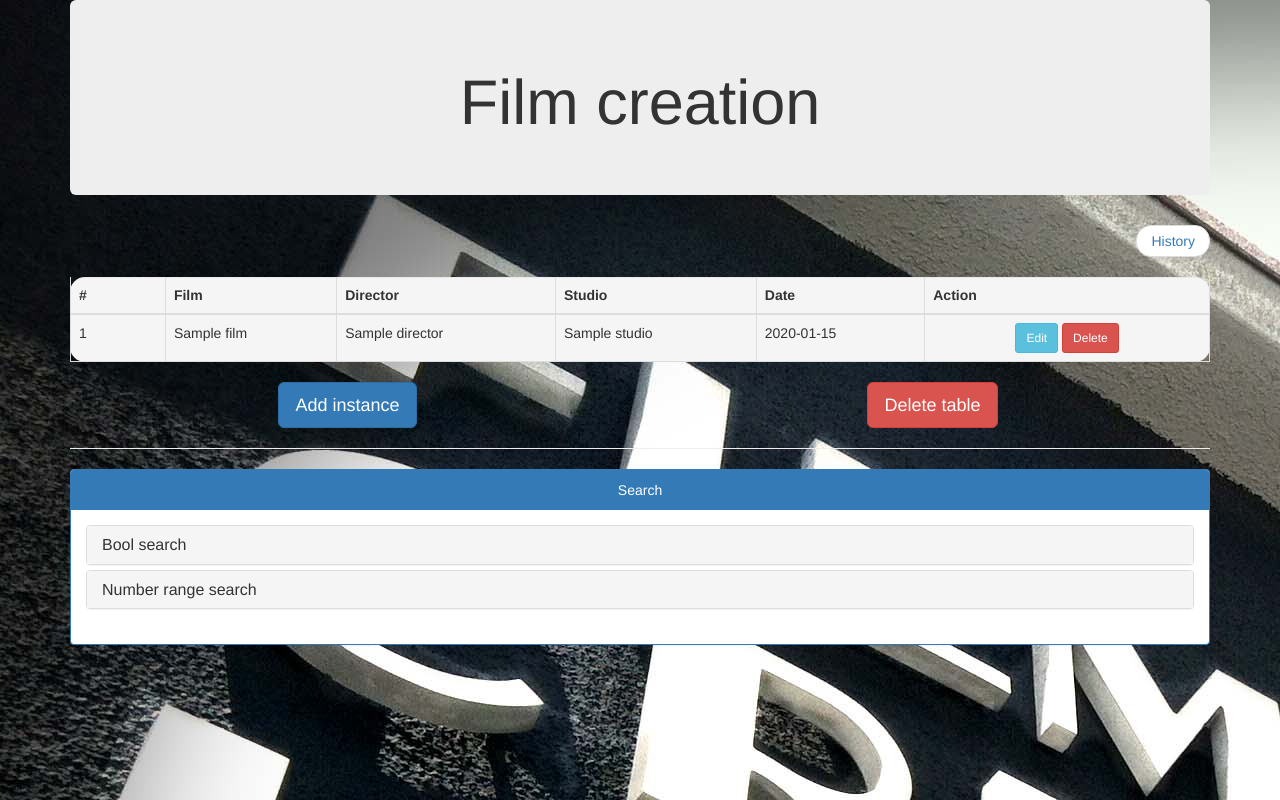
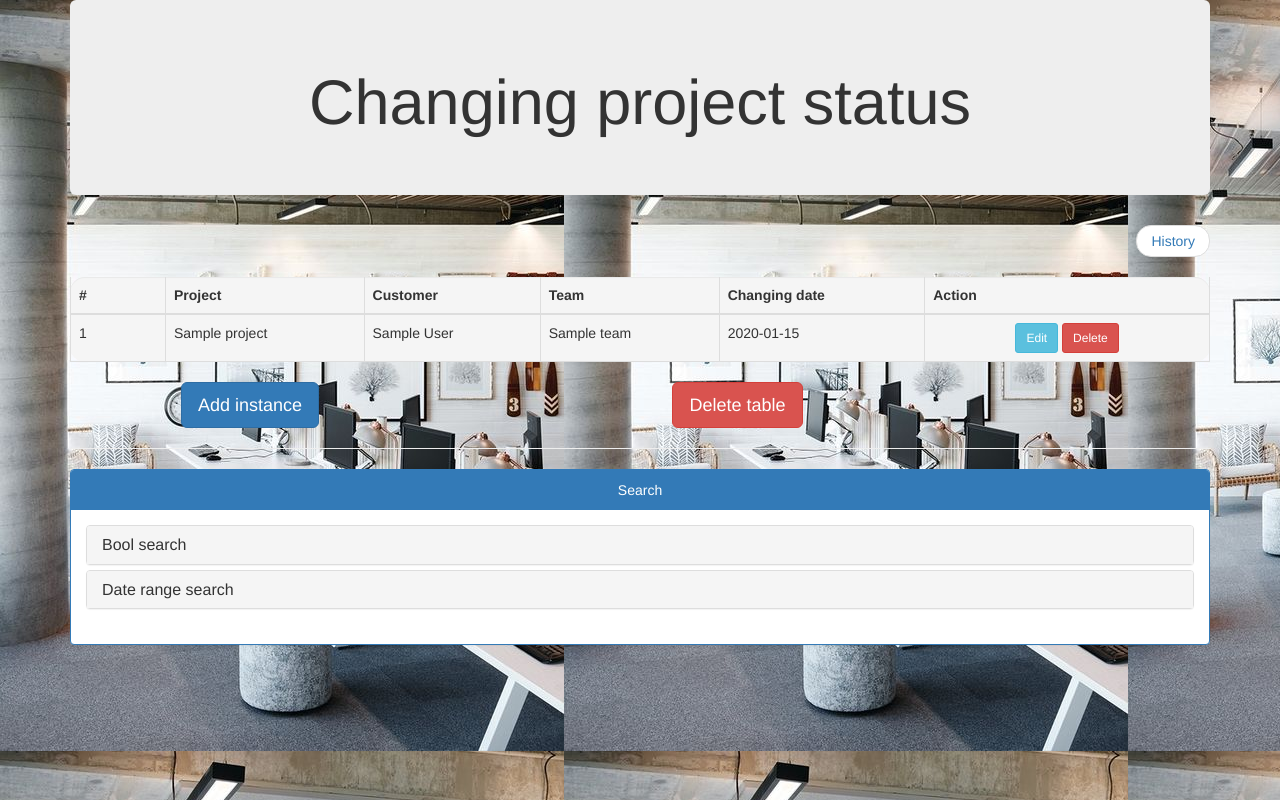
Before and after one commit to LinaDovhaniuk/KPIDataBase, a Django app: page / in a window 1280 px wide. Run offline with Django 3.2, Linux system fonts and the light colour scheme; tables that the repository leaves empty hold one stand-in row (values such as "Sample post"); some libraries are stand-ins or nearby versions.

Commit message:
update_lab3

```diff
--- a/Lab3/Lab3App/static/Lab3App/Javascript/index.js
+++ b/Lab3/Lab3App/static/Lab3App/Javascript/index.js
@@ -34,20 +34,12 @@ $(function () {
             });
 
             $.get('/api/dimensions_names/', function (data) {
-                films = data.data.films;
-                studios = data.data.studios;
-                directors = data.data.directors;
+                projects = data.data.projects;
+                customers = data.data.customers;
+                teams = data.data.teams;
             });
         }
     });
-});
-
-$(document).ajaxStart(function() {
-    $("#loading").show();
-});
-
-$(document).ajaxStop(function () {
-    $('#loading').hide();
 });
 
 //region POSTING
@@ -61,9 +53,9 @@ $('#newInstanceBtn').on('click', function () {
                 classType: "createBtn"
             },
             fact: {
-                films: films,
-                directors: directors,
-                studios: studios
+                projects: projects,
+                customers: customers,
+                teams: teams
             }
         };
 
@@ -72,10 +64,10 @@ $('#newInstanceBtn').on('click', function () {
 
 $modalDiv.delegate('.createBtn', 'click', function () {
 
-    var data = {
-        filmId:$('#filmSelect').val(),
-        directorId:$('#directorSelect').val(),
-        studioId:$('#studioSelect').val()
+     var data = {
+        id_project:$('#projectSelect').val(),
+        id_customer:$('#customerSelect').val(),
+        id_team:$('#teamSelect').val()
     };
 
     $.ajax({
@@ -138,12 +130,12 @@ $factsTable.delegate('.updateBtnModal','click', function () {
         $fact[3].textContent
     ];
 
-    var filmsN = films.slice(),
-        dirN = directors.slice(),
-        studN = studios.slice();
-    filmsN = changedArray(filmsN, dimensions[0]);
-    dirN = changedArray(dirN, dimensions[1]);
-    studN = changedArray(studN, dimensions[2]);
+     var projectsN = projects.slice(),
+        customersN = customers.slice(),
+        teamsN = teams.slice();
+    projectsN = changedArray(projectsN, dimensions[0]);
+    customersN = changedArray(customersN, dimensions[1]);
+    teamsN = changedArray(teamsN, dimensions[2]);
 
     var data = {
         modal: {
@@ -153,9 +145,9 @@ $factsTable.delegate('.updateBtnModal','click', function () {
             classType: "updateBtn"
         },
         fact:{
-            films:filmsN,
-            directors:dirN,
-            studios:studN
+            projects:projectsN,
+            customers:customersN,
+            teams:teamsN
         }
     };
 
@@ -173,14 +165,14 @@ function changedArray( array, name) {
 $modalDiv.delegate('.updateBtn', 'click', function () {
 
     var selected = [
-        film=$('#filmSelect'),
-        dir=$('#directorSelect'),
-        stud=$('#studioSelect')
+        project=$('#projectSelect'),
+        customer=$('#customerSelect'),
+        team=$('#teamSelect')
     ];
     var data = {
-        filmId:selected[0].val(),
-        directorId:selected[1].val(),
-        studioId:selected[2].val()
+        id_project:selected[0].val(),
+        id_customer:selected[1].val(),
+        id_team:selected[2].val()
     },
         id = $(this).attr('data-id');
 
@@ -192,9 +184,9 @@ $modalDiv.delegate('.updateBtn', 'click', function () {
         dataType:'json',
         success:function (result) {
             var fact = $('#fact'+id).children();
-            fact[1].textContent =result.fact['film__name'];
-            fact[2].textContent = result.fact['director__name'];
-            fact[3].textContent = result.fact['studio__name']
+            fact[1].textContent =result.fact['id_project__project_name'];
+            fact[2].textContent = result.fact['id_customer__customer_name'];
+            fact[3].textContent = result.fact['id_team__team_name']
         },
         error: function () {
             alert("Error while updating data!")
@@ -218,6 +210,7 @@ $('#truncateBtnModal').on('click', function () {
 
 $modalDiv.delegate('.truncateBtn', 'click', function () {
     $('#loadFilesBtn').prop('disabled', false);
+
     $.ajax({
         type:'delete',
         url:'/api/facts/',
@@ -239,17 +232,18 @@ $modalDiv.delegate('.truncateBtn', 'click', function () {
 
 //region BOOL
 
-$('#searchOscar').on('click', function () {
+$('#searchFinished').on('click', function () {
 
-    var value = $('#oscar').val();
-    $('#searchOscarTable').show();
+    var value = $('#finish_status').val();
+    $('#searchFinishedTable').show();
     $.ajax({
         type: 'get',
-        url: '/api/search/directors/?oscar='+value,
+        url: '/api/search/projects/?finish_status='+value,
         success:function (result) {
-            $('#searchOscarTBody').children().remove();
-            $.each(result.directors, function (i, obj) {
-                $('#searchOscarTBody').append(Mustache.render(oscarTemplate, obj));
+        console.log(result)
+            $('#searchFinishTBody').children().remove();
+            $.each(result.projects, function (i, obj) {
+                $('#searchFinishTBody').append(Mustache.render(finishedTemplate, obj));
             });
         }
     });
@@ -257,7 +251,7 @@ $('#searchOscar').on('click', function () {
 
 //endregion
 
-//region NUMBER RANGE
+//region Date RANGE
 
 $('#searchRange').on('click', function () {
 
@@ -266,11 +260,11 @@ $('#searchRange').on('click', function () {
     $('#searchRangeTable').show();
     $.ajax({
         type:'get',
-        url:'/api/search/films/?bottom='+bottom+
+        url:'/api/search/customers/?bottom='+bottom+
             '&top='+top,
         success:function (result) {
             $('#searchRangeTBody').children().remove();
-            $.each(result.films, function (i, obj) {
+            $.each(result.customers, function (i, obj) {
                 $('#searchRangeTBody').append(Mustache.render(rangeTemplate, obj));
             });
         }
@@ -284,34 +278,33 @@ $('#searchRange').on('click', function () {
 //region TEMPLATES
 
 var factTemplate =
-    "<tr id='fact{{id}}'>" +
-    "   <td class='col-md-1'>{{id}}</td>" +
-    "   <td>{{film__name}}</td>" +
-    "   <td>{{director__name}}</td>" +
-    "   <td>{{studio__name}}</td>" +
-    "   <td>{{date}}</td>" +
+    "<tr id='fact{{id_changing}}'>" +
+    "   <td class='col-md-1'>{{id_changing}}</td>" +
+    "   <td>{{id_project__project_name}}</td>" +
+    "   <td>{{id_customer__customer_name}}</td>" +
+    "   <td>{{id_team__team_name}}</td>" +
+    "   <td>{{changing_date}}</td>" +
     "   <td class='col-md-3 text-center'>" +
-    "       <button data-id='{{id}}' class='updateBtnModal btn btn-info btn-sm'" +
+    "       <button data-id='{{id_changing}}' class='updateBtnModal btn btn-info btn-sm'" +
     "               data-toggle='modal' data-target='#cuModal'>Edit</button>\n" +
-    "       <button data-id='{{id}}' class='deleteBtnModal btn btn-danger btn-sm'" +
+    "       <button data-id='{{id_changing}}' class='deleteBtnModal btn btn-danger btn-sm'" +
     "               data-toggle='modal' data-target='#deletingModal'>Delete</button>" +
     "   </td>" +
     "</tr>";
 
-var oscarTemplate =
+var finishedTemplate =
     "<tr>" +
-    "   <td class='col-md-1'>{{id}}</td>" +
-    "   <td>{{name}}</td>" +
-    "   <td>{{country}}</td>" +
-    "   <td class='col-md-6'>{{bio}}</td>"+
+    "   <td class='col-md-1'>{{id_project}}</td>" +
+    "   <td>{{id_project__project_name}}</td>" +
+    "   <td class='col-md-6'>{{id_project__project_description}}</td>"+
     "</tr>";
 
 var rangeTemplate =
     "<tr>" +
-    "   <td class='col-md-1'>{{id}}</td>" +
-    "   <td>{{name}}</td>" +
-    "   <td>{{duration}}</td>" +
-    "   <td>{{budget}}</td>"+
+    "   <td class='col-md-1'>{{id_customer}}</td>" +
+    "   <td>{{id_customer__customer_name}}</td>" +
+    "   <td>{{id_customer__customer_email}}</td>" +
+    "   <td>{{id_customer__invitings_date}}</td>"+
     "</tr>";
 
 var deletingModalTemplate =
@@ -345,32 +338,32 @@ var cuModalTemlate =
     '           <div class="modal-body">\n' +
     '               <form class="form-horizontal">\n' +
     '                   <div class="form-group">\n' +
-    '                       <label class="control-label col-sm-2" for="filmSelect">Film:</label>\n' +
+    '                       <label class="control-label col-sm-2" for="projectSelect">Project:</label>\n' +
     '                           <div class="col-sm-10">\n' +
-    '                               <select class="form-control" id="filmSelect">\n' +
-    '                                   {{#fact.films}}' +
-    '                                       <option value="{{ id }}">{{ name }}</option>\n'+
-    '                                   {{/fact.films}}' +
+    '                               <select class="form-control" id="projectSelect">\n' +
+    '                                   {{#fact.projects}}' +
+    '                                       <option value="{{ id_project }}">{{ id_project__project_name }}</option>\n'+
+    '                                   {{/fact.projects}}' +
     '                               </select>\n' +
     '                           </div>\n' +
     '                   </div>\n' +
     '                   <div class="form-group">\n' +
-    '                       <label class="control-label col-sm-2" for="directorSelect">Director:</label>\n' +
+    '                       <label class="control-label col-sm-2" for="customerSelect">Customer:</label>\n' +
     '                           <div class="col-sm-10">\n' +
-    '                               <select class="form-control" id="directorSelect">\n' +
-    '                                   {{#fact.directors}}' +
-    '                                       <option value="{{ id }}">{{ name }}</option>\n'+
-    '                                   {{/fact.directors}}' +
+    '                               <select class="form-control" id="customerSelect">\n' +
+    '                                   {{#fact.customers}}' +
+    '                                       <option value="{{ id_customer }}">{{ id_customer__customer_name }}</option>\n'+
+    '                                   {{/fact.customers}}' +
     '                               </select>\n' +
     '                           </div>\n' +
     '                   </div>\n' +
     '                   <div class="form-group">\n' +
-    '                       <label class="control-label col-sm-2" for="studioSelect">Studio:</label>\n' +
+    '                       <label class="control-label col-sm-2" for="teamSelect">Team:</label>\n' +
     '                           <div class="col-sm-10">\n' +
-    '                               <select class="form-control" id="studioSelect">\n' +
-    '                                   {{#fact.studios}}' +
-    '                                       <option value="{{ id }}">{{ name }}</option>\n'+
-    '                                   {{/fact.studios}}' +
+    '                               <select class="form-control" id="teamSelect">\n' +
+    '                                   {{#fact.teams}}' +
+    '                                       <option value="{{ id_team }}">{{ id_team__team_name }}</option>\n'+
+    '                                   {{/fact.teams}}' +
     '                               </select>\n' +
     '                           </div>\n' +
     '                   </div>\n' +
--- a/Lab3/Lab3App/templates/Lab3App/index.html
+++ b/Lab3/Lab3App/templates/Lab3App/index.html
@@ -14,13 +14,13 @@
         <script src="https://cdnjs.cloudflare.com/ajax/libs/mustache.js/2.3.0/mustache.min.js"></script>
     </head>
 
-    <body background="/static/Lab3App/background.jpg">
+    <body background="/static/Lab3App/back.jpg">
 
          <div class="container">
 
              <div class="jumbotron">
 
-                 <h1 class="text-center">Film creation</h1>
+                 <h1 class="text-center">Changing project status</h1>
              </div>
              <ul class="pager">
                  <li class="next"><a href="{% url 'Lab3App:history' %}">History</a></li>
@@ -30,10 +30,10 @@
                  <thead>
                  <tr>
                      <th class="col-md-1">#</th>
-                     <th >Film</th>
-                     <th >Director</th>
-                     <th >Studio</th>
-                     <th >Date</th>
+                     <th >Project</th>
+                     <th >Customer</th>
+                     <th >Team</th>
+                     <th >Changing date</th>
                      <th class="col-md-3">Action</th>
                  </tr>
                  </thead>
@@ -41,7 +41,7 @@
              </table>
 
              <div class="row">
-                 <div class="col-md-6 text-center">
+                 <div class="col-md-4 text-center">
                      <button id="newInstanceBtn" type="button" class="btn btn-primary btn-lg"
                              data-toggle="modal" data-target="#cuModal">
                          Add instance
@@ -54,11 +54,7 @@
                      </button>
                  </div>
              </div>
-             <div id="loading" class="row" style="display: none">
-                 <div class="col-md-12 text-center">
-                     <img src="/static/Lab3App/loading.gif" alt="loading" width="150">
-                 </div>
-             </div>
+
              <hr>
              <div class="panel panel-group panel-primary">
                 <div class="panel-heading text-center">Search</div>
@@ -74,41 +70,40 @@
                             </div>
                             <div id="collapseBoolSearch" class="panel-collapse collapse">
                                 <div class="panel-body">
-                                    Find directors which
-                                    <select id="oscar">
-                                        <option value="1">have</option>
-                                        <option value="0">don't have</option>
-                                    </select> oscar. <br/><br/>
-                                    <button id="searchOscar" class="btn btn-default" type="submit">
+                                    Find projects which
+                                    <select id="finish_status">
+                                        <option value="1">finished</option>
+                                        <option value="0">developing</option>
+                                    </select> <br/><br/>
+                                    <button id="searchFinished" class="btn btn-default" type="submit">
                                         Search
                                         <i class="glyphicon glyphicon-search"></i>
                                     </button>
                                     <hr>
-                                    <table  id="searchOscarTable" class="table table-bordered table-hover well" style="display: none">
+                                    <table  id="searchFinishedTable" class="table table-bordered table-hover well" style="display: none">
                                         <thead>
                                         <tr>
                                             <th class="col-md-1">#</th>
                                             <th >Name</th>
-                                            <th >Country</th>
-                                            <th class="col-md-6">Biography</th>
+                                            <th class="col-md-6">Description</th>
                                         </tr>
                                         </thead>
-                                        <tbody id="searchOscarTBody"></tbody>
+                                        <tbody id="searchFinishTBody"></tbody>
                                     </table>
                                 </div>
                             </div>
                         </div><!--BOOL SEARCH-->
-                        <div class="panel panel-default"><!--Number ranges search-->
+                        <div class="panel panel-default"><!--Date ranges search-->
                             <div class="panel-heading">
                                 <h3 class="panel-title">
                                     <a href="#collapseNumRangeSearch" data-parent="#accordion" data-toggle="collapse">
-                                        Number range search
+                                        Date range search
                                     </a>
                                 </h3>
                             </div>
                             <div id="collapseNumRangeSearch" class="panel-collapse collapse">
                                 <div class="panel-body">
-                                    Find films with budget between
+                                    Find customers with invitings date between
                                     <input type="number" id="bottomVal">
                                     and
                                     <input type="number" id="topVal">
@@ -123,15 +118,15 @@
                                         <tr>
                                             <th class="col-md-1">#</th>
                                             <th >Name</th>
-                                            <th >Duration</th>
-                                            <th >Budget</th>
+                                            <th >Email</th>
+                                            <th >Invitings date</th>
                                         </tr>
                                         </thead>
                                         <tbody id="searchRangeTBody"></tbody>
                                     </table>
                                 </div>
                             </div>
-                        </div><!--NUMBER RANGE SEARCH-->
+                        </div><!--DATE RANGE SEARCH-->
                     </div>
                 </div>
             </div>
--- a/Lab3/Lab3App/views.py
+++ b/Lab3/Lab3App/views.py
@@ -12,12 +12,14 @@ class IndexView(generic.ListView):
     def get_queryset(self):
         pass
 
+
 class HistoryView(generic.ListView):
     template_name = 'Lab3App/history.html'
     context_object_name = 'history_list'
 
     def get_queryset(self):
         return History.objects.order_by('-date')
+
 
 def all_facts(request):
 
@@ -39,8 +41,8 @@ def get_all_facts(request):
 def post_fact(request):
     dataStr = request.body.decode('utf-8')
     fact = ast.literal_eval(dataStr)
-    newFact = FilmCreations.objects.create(film_id = fact['filmId'], director_id = fact['directorId'],
-                            studio_id = fact['studioId'], date = str(datetime.date.today()))
+    newFact = ChangesProjectStatus.objects.create(id_changing = fact['id_changing'], id_project = fact['id_project'],
+                            id_customer = fact['id_customer'], id_team = fact['id_team'], changing_date = str(datetime.date.today()))
 
     newFact = get_facts(newFact.id)
 
@@ -50,7 +52,7 @@ def post_fact(request):
     return JsonResponse(res)
 
 def delete_facts(request):
-    FilmCreations.objects.all().delete()
+    ChangesProjectStatus.objects.all().delete()
     res = dict({'status':True})
     return JsonResponse(res)
 
@@ -64,15 +66,15 @@ def put_fact(request, id):
     dataStr = request.body.decode('utf-8')
     fact = ast.literal_eval(dataStr)
 
-    FilmCreations.objects.filter(id=int(id)).update(film_id = fact['filmId'],
-                                director_id = fact['directorId'], studio_id = fact['studioId'])
+    ChangesProjectStatus.objects.filter(id_changing=int(id)).update(id_project = fact['id_project'],
+                            id_customer = fact['id_customer'], id_team = fact['id_team'])
 
     newFact = get_facts(id)
     res = dict({'fact': list(newFact)[0]})
     return JsonResponse(res)
 
 def delete_fact(request, id):
-    FilmCreations.objects.filter(id=int(id)).delete()
+    ChangesProjectStatus.objects.filter(id=int(id)).delete()
     res = dict({'status':'OK'})
     return JsonResponse(res)
 
@@ -80,11 +82,11 @@ def delete_fact(request, id):
 
 def bool_search(request):
     if request.method == 'GET':
-        oscar = request.GET.get('oscar')
+        finish_status = request.GET.get('finish_status')
 
-        directors = Directors.objects.filter(oscar=oscar).values()
+        projects = Projects.objects.filter(finish_status=finish_status).values()
 
-        res = dict({'directors':list(directors)})
+        res = dict({'projects':list(projects)})
         return JsonResponse(res)
 
 def range_search(request):
@@ -92,22 +94,22 @@ def range_search(request):
         bottom = request.GET.get('bottom')
         top = request.GET.get('top')
 
-        films = Films.objects.filter(budget__range=[bottom,top]).values()
+        customers = Customers.objects.filter(date__range=[bottom,top]).values()
 
-        res = dict({'films':list(films)})
+        res = dict({'customers':list(customers)})
         return JsonResponse(res)
 
 def get_dim_names_ids(request):
 
-    directors = get_all_id_name_dim("Directors")
-    films = get_all_id_name_dim("Films")
-    studios = get_all_id_name_dim("Studios")
+    projects = get_all_id_name_dim("Projects")
+    customers = get_all_id_name_dim("Customers")
+    teams = get_all_id_name_dim("Teams")
 
     res = dict({
         'data': {
-            'directors': directors,
-            'films': films,
-            'studios': studios
+            'projects': projects,
+            'customers': customers,
+            'teams': teams
         }
     })
 
@@ -115,11 +117,17 @@ def get_dim_names_ids(request):
 
 def get_all_id_name_dim(dim_name):
     Dimension = apps.get_model('Lab3App', dim_name)
-    return list(Dimension.objects.values('id','name'))
+    if(dim_name == 'Projects'):
+        return list(Dimension.objects.values('id_project', 'project_name'))
+    if(dim_name == 'Customers'):
+        return list(Dimension.objects.values('id_customer', 'customer_name'))
+    if(dim_name == 'Teams'):
+        return list(Dimension.objects.values('id_team', 'team_name'))
+
 
 def get_facts(id=None):
     if id is None:
-        return FilmCreations.objects\
-            .values('id', 'film__name', 'director__name', 'studio__name', 'date').order_by('id')
+        return ChangesProjectStatus.objects.values('id_changing', 'id_project__project_name', 'id_team__team_name', 'id_customer__customer_name', 'changing_date').order_by('id_changing')
+
     else:
-        return FilmCreations.objects.filter(id=int(id)).values('id', 'film__name','director__name', 'studio__name', 'date')
+        return ChangesProjectStatus.objects.filter(id_changing=int(id)).values('id_changing', 'id_project__project_name', 'id_team__team_name', 'id_customer__customer_name', 'changing_date')
```
Also changed, not shown: Lab3/Lab3/settings.py (+5 -3 lines), Lab3/Lab3App/film_models.py (added, +63 -0 lines), Lab3/Lab3App/models.py (+49 -32 lines), Lab3/Lab3App/migrations/0003_changesprojectstatus_customers_djangomigrations_projects_teams.py (added), Lab3/Lab3App/static/Lab3App/back.jpg (added).
